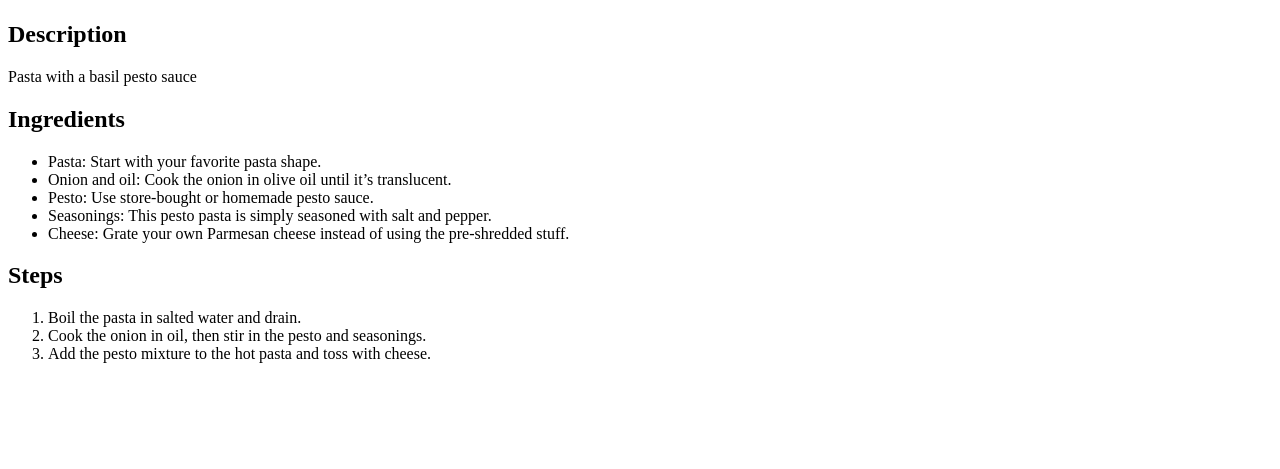
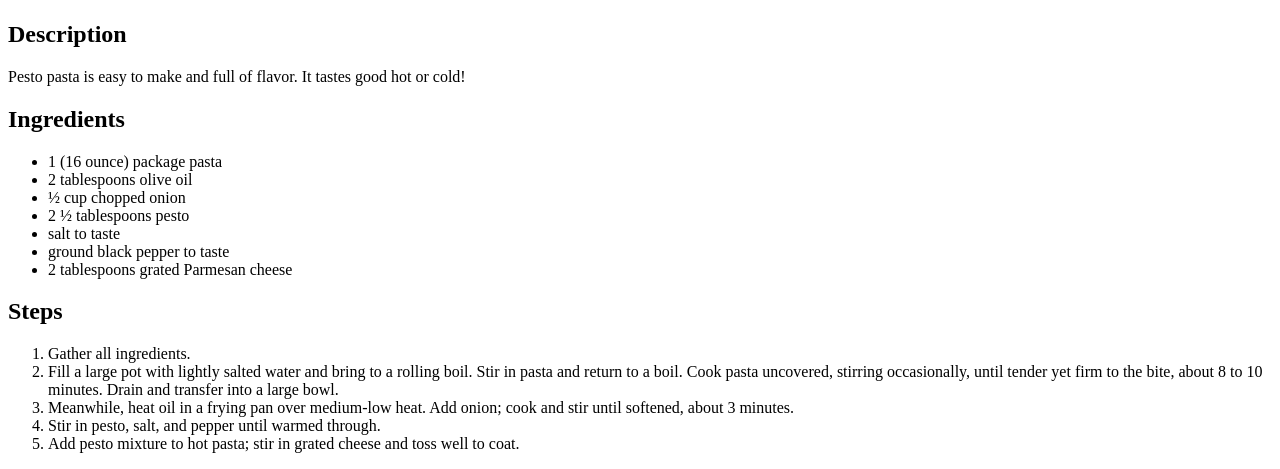
Before and after one commit to Fuuntz/odin-recipes, a plain HTML site: page recipes/pesto-pasta.html in a window 1280 px wide. Shown: the part 409-878 px from the top of the page. Before the commit the page ends 800 px from the top, so only its background shows below. Drawn offline with Linux system fonts and the light colour scheme.

Commit message:
update pesto pasta recipe ingredients and steps

```diff
--- a/recipes/pesto-pasta.html
+++ b/recipes/pesto-pasta.html
@@ -13,22 +13,26 @@
         alt="pesto pasta in a bowl on a table">
 
     <h2>Description</h2>
-    <p>Pasta with a basil pesto sauce</p>
+    <p>Pesto pasta is easy to make and full of flavor. It tastes good hot or cold!</p>
 
     <h2>Ingredients</h2>
     <ul>
-        <li>Pasta: Start with your favorite pasta shape.</li>
-        <li>Onion and oil: Cook the onion in olive oil until it’s translucent. </li>
-        <li>Pesto: Use store-bought or homemade pesto sauce. </li>
-        <li>Seasonings: This pesto pasta is simply seasoned with salt and pepper.</li>
-        <li>Cheese: Grate your own Parmesan cheese instead of using the pre-shredded stuff. </li>
+        <li>1 (16 ounce) package pasta</li>
+        <li>2 tablespoons olive oil</li>
+        <li>½ cup chopped onion</li>
+        <li>2 ½ tablespoons pesto</li>
+        <li>salt to taste</li>
+        <li>ground black pepper to taste</li>
+        <li>2 tablespoons grated Parmesan cheese</li>
     </ul>
 
     <h2>Steps</h2>
     <ol>
-        <li>Boil the pasta in salted water and drain. </li>
-        <li>Cook the onion in oil, then stir in the pesto and seasonings. </li>
-        <li>Add the pesto mixture to the hot pasta and toss with cheese. </li>
+        <li>Gather all ingredients.</li>
+        <li>Fill a large pot with lightly salted water and bring to a rolling boil. Stir in pasta and return to a boil. Cook pasta uncovered, stirring occasionally, until tender yet firm to the bite, about 8 to 10 minutes. Drain and transfer into a large bowl.</li>
+        <li>Meanwhile, heat oil in a frying pan over medium-low heat. Add onion; cook and stir until softened, about 3 minutes.</li>
+        <li>Stir in pesto, salt, and pepper until warmed through.</li>
+        <li>Add pesto mixture to hot pasta; stir in grated cheese and toss well to coat.</li>
     </ol>
 
 
```
